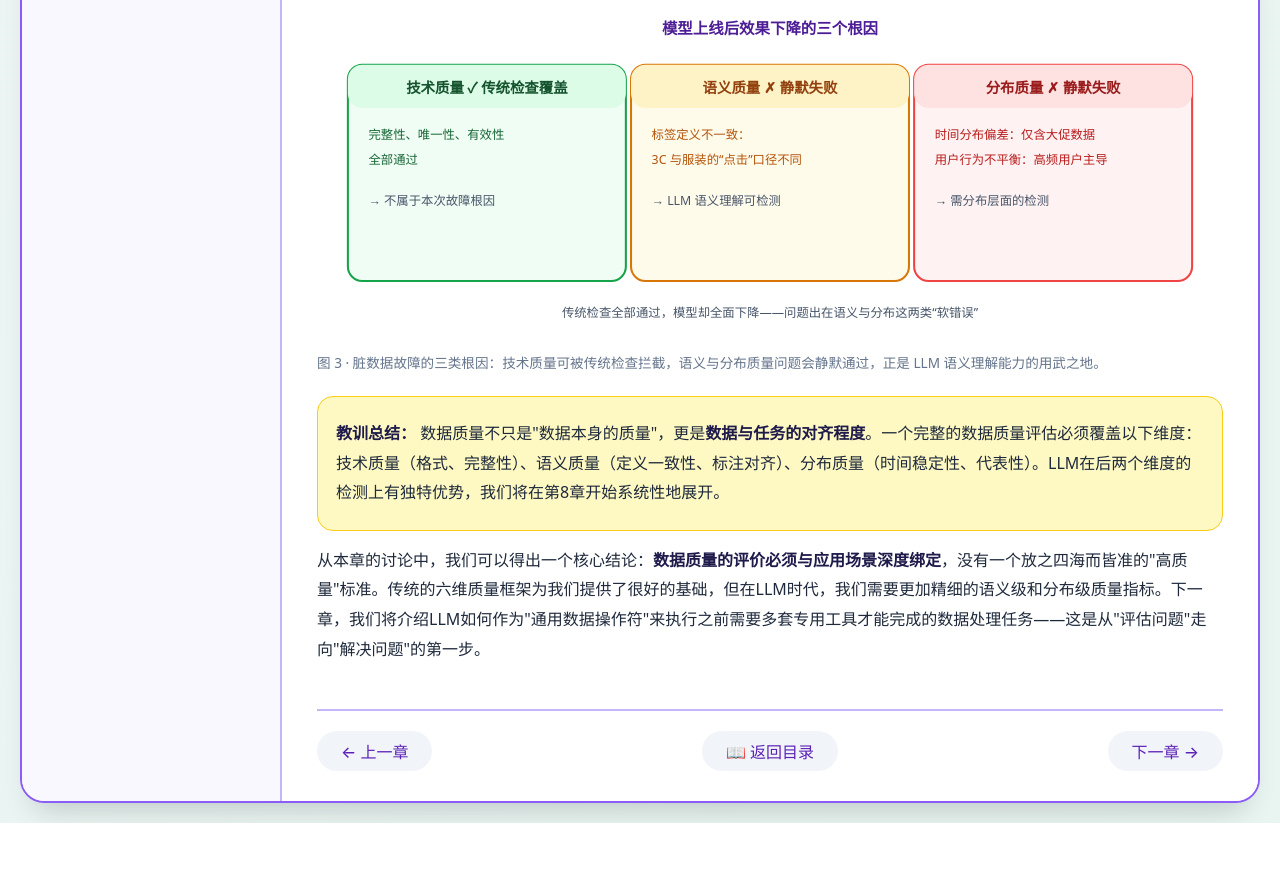
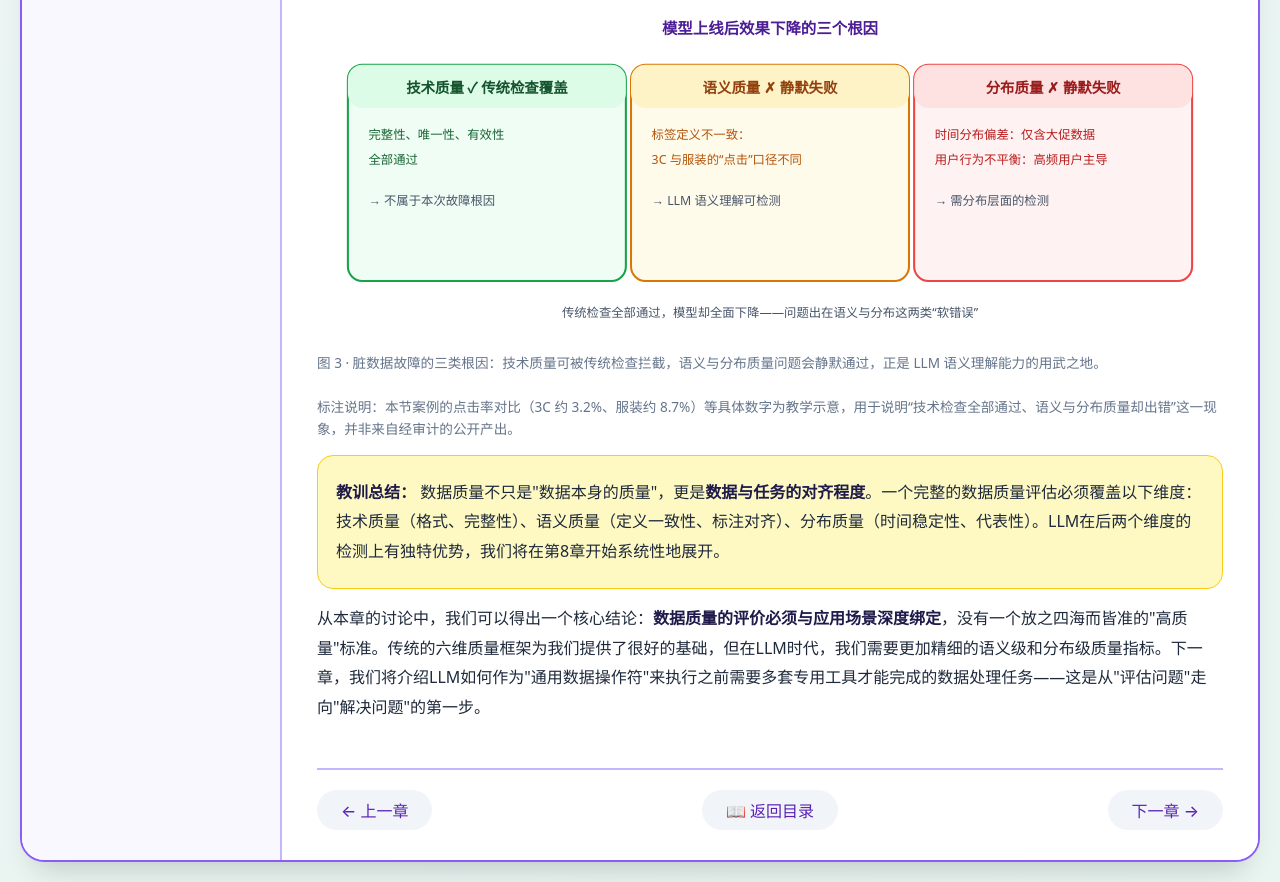
Before and after one commit to 1998x-stack/application-ready-data-preparation-tutorial, a plain HTML site: page 02.html in a window 1280 px wide. Shown: the part 6087-6969 px from the top of the page. Before the commit the page ends 6910 px from the top, so only its background shows below. Drawn offline with Linux system fonts and the light colour scheme.

Commit message:
docs(ch02): 案例数字补充教学示意标注

```diff
--- a/02.html
+++ b/02.html
@@ -576,6 +576,8 @@ print("问题：高频用户行为主导了训练信号")</code></pre>
             <figcaption>图 3 · 脏数据故障的三类根因：技术质量可被传统检查拦截，语义与分布质量问题会静默通过，正是 LLM 语义理解能力的用武之地。</figcaption>
         </figure>
 
+        <p style="font-size:0.85rem;color:#64748b;line-height:1.6;">标注说明：本节案例的点击率对比（3C 约 3.2%、服装约 8.7%）等具体数字为教学示意，用于说明“技术检查全部通过、语义与分布质量却出错”这一现象，并非来自经审计的公开产出。</p>
+
         <div class="highlight">
             <p><strong>教训总结：</strong> 数据质量不只是"数据本身的质量"，更是<strong>数据与任务的对齐程度</strong>。一个完整的数据质量评估必须覆盖以下维度：技术质量（格式、完整性）、语义质量（定义一致性、标注对齐）、分布质量（时间稳定性、代表性）。LLM在后两个维度的检测上有独特优势，我们将在第8章开始系统性地展开。</p>
         </div>
```
